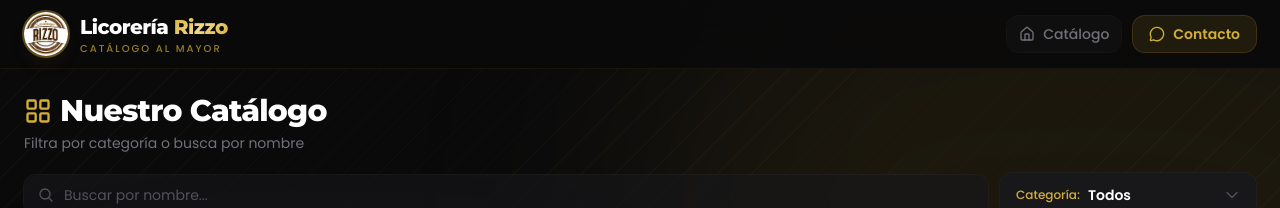
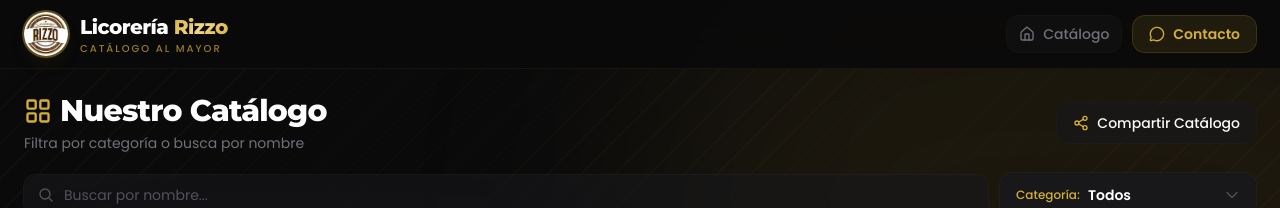
Before and after one commit to Juanjalvarezz27/CatalogoRizzo, a Next.js app: page / in a window 1280 px wide. Shown: the top 208 px of the page. Built offline with nearby package versions, Linux system fonts and the light colour scheme.

Commit message:
Compartir catalogo

```diff
--- a/src/components/CatalogView.tsx
+++ b/src/components/CatalogView.tsx
@@ -6,11 +6,37 @@ import SearchBar from "@/components/SearchBar";
 import CategoryFilter from "@/components/CategoryFilter";
 import ProductGrid from "@/components/ProductGrid";
 import { products, type Category } from "@/data/products";
-import { LayoutGrid, MapPin, Phone } from "lucide-react";
+import { LayoutGrid, MapPin, Phone, Share2, Check } from "lucide-react";
 
 export default function CatalogView() {
   const [selectedCategory, setSelectedCategory] = useState<Category>("Todos");
   const [searchQuery, setSearchQuery] = useState("");
+  const [isCopied, setIsCopied] = useState(false);
+
+  const handleShare = async () => {
+    const shareData = {
+      title: "Licorería Rizzo - Catálogo al Mayor",
+      text: "Descubre nuestro catálogo de licores al mayor con los mejores precios.",
+      url: "https://catalogo-rizzo.vercel.app",
+    };
+
+    if (navigator.share) {
+      try {
+        await navigator.share(shareData);
+      } catch (error) {
+        // Usuario canceló u ocurrió un error
+      }
+    } else {
+      // Fallback: Copiar al portapapeles
+      try {
+        await navigator.clipboard.writeText(shareData.url);
+        setIsCopied(true);
+        setTimeout(() => setIsCopied(false), 2000);
+      } catch (error) {
+        console.error("Error al copiar al portapapeles", error);
+      }
+    }
+  };
 
   const filteredProducts = useMemo(() => {
     let filtered = products;
@@ -64,7 +90,8 @@ export default function CatalogView() {
         <main className="mx-auto w-full max-w-7xl flex-1 px-4 py-5 sm:px-6 sm:py-6">
           {/* ── Título + filtros ─────────────────────── */}
           <div className="mb-6">
-            <div className="mb-5 flex flex-col items-start gap-1">
+            <div className="mb-5 flex flex-col gap-4 sm:flex-row sm:items-center sm:justify-between">
+              <div className="flex flex-col items-start gap-1">
                 <div className="flex items-center gap-2">
                   <LayoutGrid className="h-7 w-7 text-gold-400" />
                   <h2 className="font-montserrat text-2xl font-extrabold tracking-tight text-white sm:text-3xl">
@@ -74,6 +101,16 @@ export default function CatalogView() {
                 <p className="font-poppins text-sm text-night-300">
                   Filtra por categoría o busca por nombre
                 </p>
+              </div>
+
+              {/* Botón Compartir Catálogo */}
+              <button
+                onClick={handleShare}
+                className="flex w-full sm:w-auto items-center justify-center gap-2 rounded-xl bg-night-800/60 px-4 py-2.5 font-poppins text-sm font-medium text-night-200 ring-1 ring-night-700/50 transition-all duration-200 hover:bg-night-800 hover:text-white hover:ring-gold-400/50 hover:shadow-lg hover:shadow-gold-400/10 focus:outline-none"
+              >
+                {isCopied ? <Check className="h-4 w-4 text-green-400" /> : <Share2 className="h-4 w-4 text-gold-400" />}
+                <span>{isCopied ? "¡Enlace copiado!" : "Compartir Catálogo"}</span>
+              </button>
             </div>
 
             {/* ── Barra de búsqueda + Filtro de categoría ── */}
```
Lines whose indentation alone changed are shown as unchanged.
